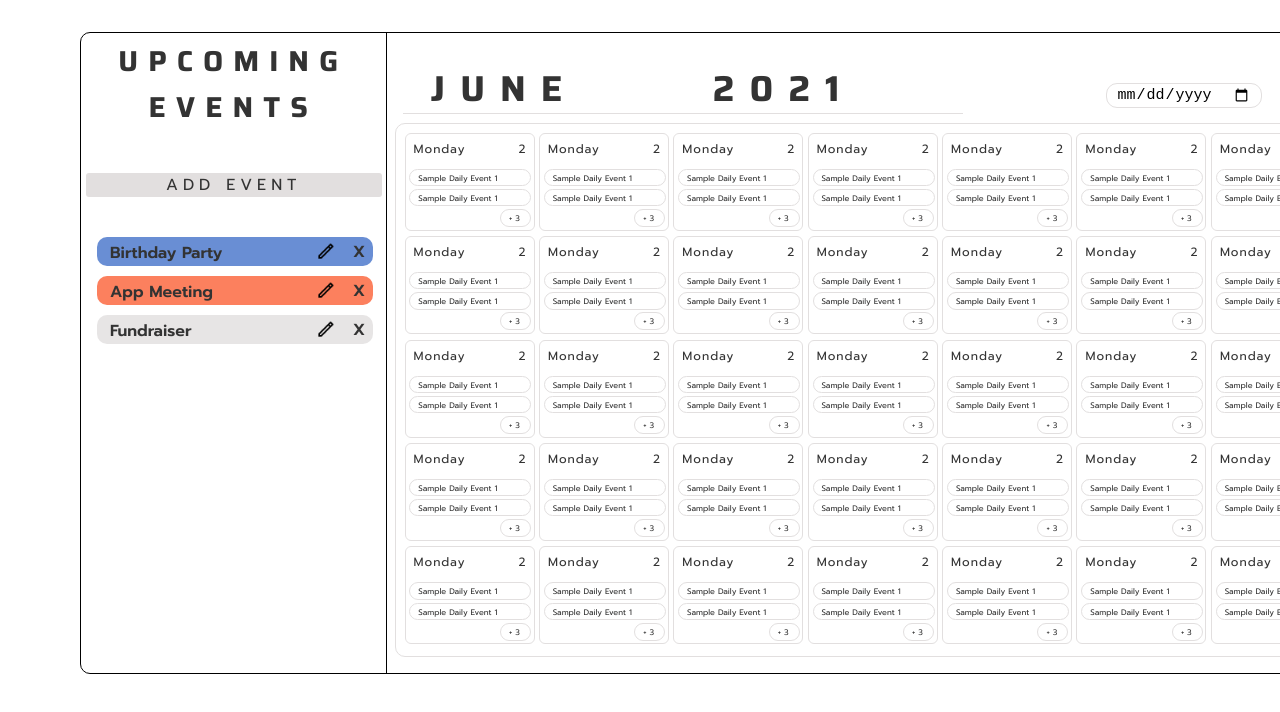
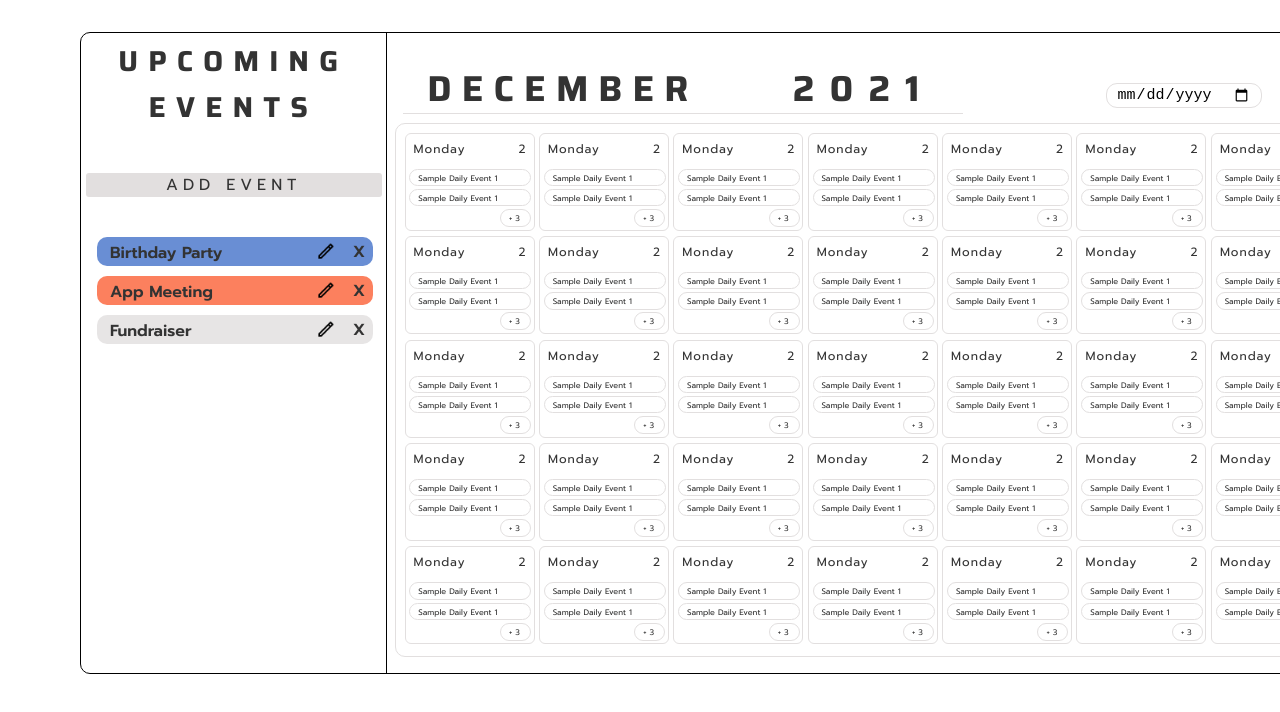
Before and after one commit to Rio0628/calendar-events-app, a React (Create React App) app: page / in a window 1280 px wide. Shown: the top 712 px of the page. Built offline with nearby package versions, Linux system fonts and the light colour scheme.

Commit message:
Created method to initiate app with right date
- Created method within the componenDidMount method that will start the application with the current month and year.

```diff
--- a/src/App.js
+++ b/src/App.js
@@ -7,6 +7,8 @@ class App extends React.Component {
   constructor(props) {
     super(props);
     this.state = {
+      startingYear: '',
+      startingMonth: '',
       editEventTriggered: false,
       addEventTriggered: false,
       testEvents: [
@@ -18,6 +20,17 @@ class App extends React.Component {
   }
 
   componentDidMount() {
+    // When the app is started a new date is given to the app (current date)
+    const date = new Date();
+
+    const createMonth = (month) => {
+      return month === 1 ? 'January' : month === 2 ? 'February' : month === 3 ? 'March' : month === 4 ? 'April' : month === 5 ? 'May' : month === 6 ? 'June' : month === 7 ? 'July' : month === 8 ? 'August' : month === 9 ? 'September' : month === 10 ? 'October' : month === 11 ? 'November' : month === 12 ? 'December' : null;
+
+    }
+
+    this.setState({ startingYear: date.getFullYear() });
+    this.setState({ startingMonth: createMonth(date.getMonth() + 1) });
+
     // Initialize the typeNewEvent with a type of general as the default in case there is no type change
     this.setState({ typeNewEvent: 'General'});
   }
@@ -40,6 +53,8 @@ class App extends React.Component {
         this.setState({ typeNewEvent: e.target.value });
       }
     }
+    console.log(this.state.startingYear);
+    console.log(this.state.startingMonth);
 
     const onClick = (e) => {
       console.log(e.target)
@@ -52,7 +67,8 @@ class App extends React.Component {
         const object = {date: this.state.dateNewEvent, type: this.state.typeNewEvent, name: this.state.nameNewEvent}
         this.setState({ addEventTriggered: false })
         this.setState(prevState => ({ testEvents: [...prevState.testEvents, object]}));
-        console.log(object);
+        this.setState({ nameNewEvent: ''});
+        this.setState({ dateNewEvent: ''});
       }
 
       if (e.target.className === 'confirmBtn' || e.target.className === 'cancelBtn') {
@@ -72,8 +88,6 @@ class App extends React.Component {
         this.setState({ testEvents: events });
       }
     }
-
-    console.log(this.state.typeNewEvent);
 
     for (let i = 0; i < this.state.testEvents.length; i++ ) {
       indEventsContainer.push( <IndEvent info={this.state.testEvents[i]} key={'event' + i} onClick={onClick}/>)
@@ -115,8 +129,8 @@ class App extends React.Component {
         </div>
         <div className='calendarView'>
           <div className='month-yearHeadingCntr'>
-            <h2 className='monthHeading'>June</h2>
-            <h2 className='yearHeading'>2021</h2>
+            <h2 className='monthHeading'>December</h2>
+            <h2 className='yearHeading'>{this.state.startingYear}</h2>
           </div>
           <input className='setDateInput' type='date' onChange={onChange}/>
           <div className='mainCalendarCntr'>
--- a/src/components/indEvent.js
+++ b/src/components/indEvent.js
@@ -34,7 +34,7 @@ const IndEvent = (props) => {
             return 'important';
         }
         if (date === 'Business') {
-                return 'business';
+            return 'business';
         }
     };
 
--- a/src/index.css
+++ b/src/index.css
@@ -44,20 +44,21 @@ body {
 .monthHeading {
   position: relative;
   bottom: .5rem;
-  left: 1rem;
+  left: .8rem;
   height: 5rem;
-  letter-spacing: 15px;
+  letter-spacing: 10px;
   padding: 5px 12px;
+  /* outline: 1px solid #e2dfdf; */
 }
 
 .yearHeading {
   position: relative;
   bottom: .5rem;
-  right: 6rem;
+  right: 1rem;
   height: 5rem;
   letter-spacing: 15px;
   padding: 5px 12px;
-  /* outline: 1px solid red; */
+  /* outline: 1px solid rgba(120, 120, 89, 1); */
 }
 
 .setDateInput {
```
